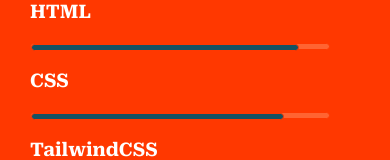
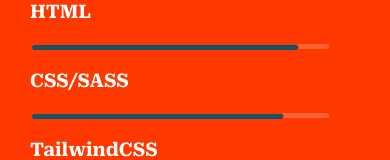
Before and after one commit to oyesolaibrahim/oyesolaibrahim-portfolio, a React (Create React App) app: page /About in a window 390 px wide. Shown: the part 1331-1491 px from the top of the page. Built offline with nearby package versions, Linux system fonts and the light colour scheme.

Commit message:
mobile nav bar adjustment

```diff
--- a/src/App.css
+++ b/src/App.css
@@ -586,6 +586,7 @@
     top: 79.6%;
   }
   .nav2 {
+    overflow-y: hidden;
     justify-content: space-between;
     display: flex;
     flex-wrap: wrap;
--- a/src/components/About.jsx
+++ b/src/components/About.jsx
@@ -191,7 +191,7 @@
                                     </div>
                                 </div>
                                 <div>
-                                    <h3>CSS</h3>
+                                    <h3>CSS/SASS</h3>
                                     <div id="css-level" style={{ backgroundColor: theme.technologiesBackgroundColor, border: theme.technologiesBorder}}>
                                         <div id="css-percentage" style={{backgroundColor: theme.technologiesPercentagesBackgroundColor}}></div>
                                     </div>
```
